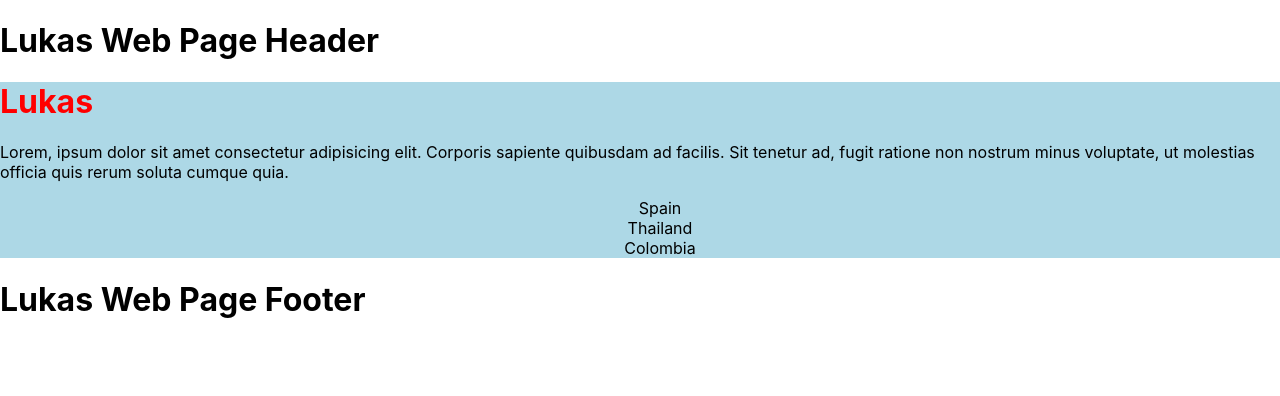
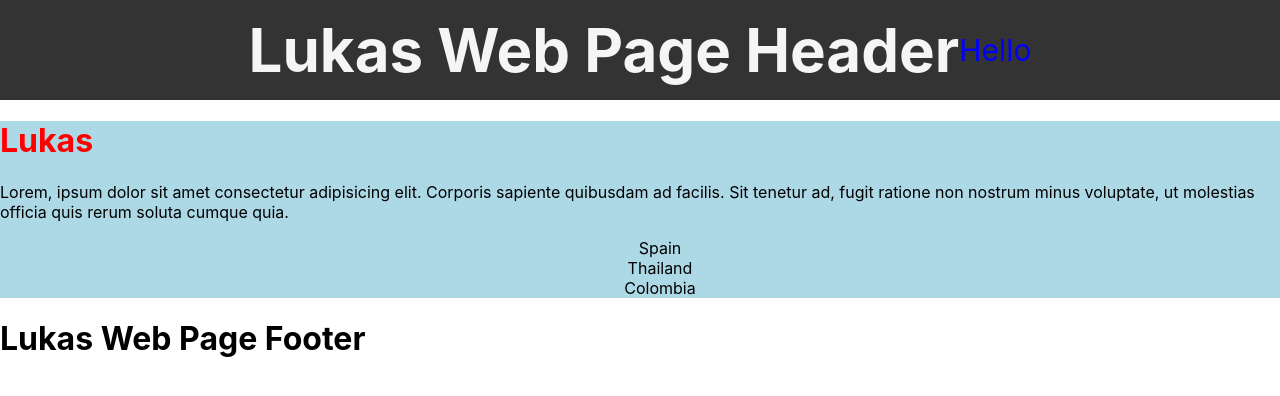
Before and after one commit to lukassketrys98/REACT-COURSE-PT1, a React (Create React App) app: page / in a window 1280 px wide. Shown: the top 396 px of the page. Built offline with nearby package versions, Linux system fonts and the light colour scheme.

Commit message:
Components update

```diff
--- a/src/Components/Header.js
+++ b/src/Components/Header.js
@@ -1,9 +1,16 @@
 import React from 'react';
 
 function Header(){
+    const name = "Lukas";
+
+    const styles = {
+        color: "blue"
+    }
     return(
-        <header>
-            <h1>Lukas Web Page Header</h1>
+
+        <header className = "navbar">
+            <h1>{name} Web Page Header</h1>
+            <p style = {styles}>Hello</p>
         </header>
 
     )
--- a/src/index.css
+++ b/src/index.css
@@ -11,3 +11,16 @@ code {
   font-family: source-code-pro, Menlo, Monaco, Consolas, 'Courier New',
     monospace;
 }
+
+
+.navbar {
+  height: 100px;
+  background-color: #333;
+  color: whitesmoke;
+  margin-bottom: 15px;
+  text-align: center;
+  font-size: 30px;
+  display: flex;
+  justify-content: center;
+  align-items: center;
+}
```
